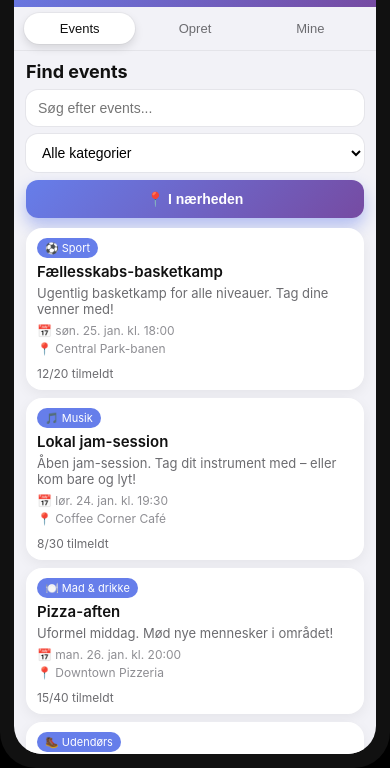
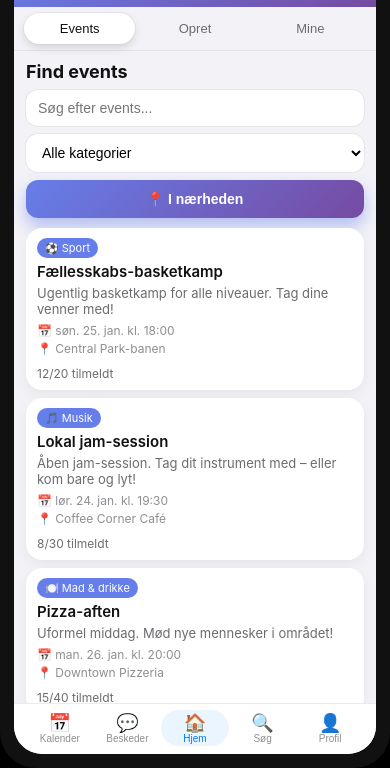
Before and after one commit to Spart4EVER/Projekt-ldrebyrden, a plain HTML site: page app/index-iphone.html in a window 390 px wide. Shown: the part 76-844 px from the top of the page. Drawn offline with Linux system fonts and the light colour scheme.

Commit message:
Enhance iPhone app layout with new tabs for Messages, Search, and Profile; update event tab title to 'Eventkalender' and style bottom navigation bar.

```diff
--- a/app/css/style-iphone.css
+++ b/app/css/style-iphone.css
@@ -84,6 +84,7 @@ body {
     transition: all 0.2s ease;
 }
 
+/*. generic active state is overridden for bottom bar below */
 .tab-btn.active {
     background: #fff;
     color: #111;
@@ -92,6 +93,46 @@ body {
 
 .tab-btn:active {
     transform: scale(0.98);
+}
+
+/* ========== Bottom Tab Bar (Home / Messages / Calendar) ========== */
+.bottom-bar {
+    display: flex;
+    align-items: center;
+    justify-content: space-around;
+    padding: 6px 12px 8px;
+    background: #fff;
+    border-top: 1px solid rgba(0, 0, 0, 0.08);
+}
+
+.bottom-bar .tab-btn {
+    flex: 1;
+    border: none;
+    background: transparent;
+    display: flex;
+    flex-direction: column;
+    align-items: center;
+    justify-content: center;
+    padding: 4px 0 2px;
+    border-radius: 999px;
+    color: #8e8e93;
+    font-size: 11px;
+    gap: 1px;
+    box-shadow: none;
+}
+
+.bottom-bar .tab-btn .icon {
+    font-size: 18px;
+    line-height: 1;
+}
+
+.bottom-bar .tab-btn .label {
+    font-size: 10px;
+}
+
+.bottom-bar .tab-btn.active {
+    color: #007aff;
+    background: rgba(0, 122, 255, 0.08);
 }
 
 /* ========== Main Content ========== */
--- a/app/index-iphone.html
+++ b/app/index-iphone.html
@@ -126,7 +126,7 @@
                 <!-- My Events Tab -->
                 <div id="joined" class="tab-content">
                     <div class="section-header">
-                        <h2>Mine events</h2>
+                        <h2>Eventkalender</h2>
                     </div>
 
                     <div id="joinedEventsList" class="events-grid">
@@ -136,7 +136,66 @@
                         </div>
                     </div>
                 </div>
+
+                <!-- Messages Tab -->
+                <div id="messages" class="tab-content">
+                    <div class="section-header">
+                        <h2>Beskeder</h2>
+                    </div>
+                    <div class="empty-state">
+                        Ingen beskeder endnu. <br>
+                        Du vil se opdateringer fra dine events her.
+                    </div>
+                </div>
+
+                <!-- Search Tab -->
+                <div id="search" class="tab-content">
+                    <div class="section-header">
+                        <h2>Søg</h2>
+                    </div>
+                    <div class="empty-state">
+                        Brug søgefeltet på <strong>Hjem</strong> til at finde events. <br><br>
+                        <button class="btn-primary btn-large" onclick="document.querySelector('.bottom-bar [data-tab=&quot;events&quot;]').click(); setTimeout(() => document.getElementById('searchInput').focus(), 50);">
+                            Gå til søgning
+                        </button>
+                    </div>
+                </div>
+
+                <!-- Profile Tab -->
+                <div id="profile" class="tab-content">
+                    <div class="section-header">
+                        <h2>Min profil</h2>
+                    </div>
+                    <div class="empty-state">
+                        <p><strong>Bruger:</strong> Dig</p>
+                        <p>Her kan du senere se din aktivitet og tilpasse dine præferencer.</p>
+                    </div>
+                </div>
             </main>
+
+            <!-- Bottom Navigation Bar -->
+            <nav class="bottom-bar">
+                <button class="tab-btn bottom-tab-btn" data-tab="joined">
+                    <span class="icon">📅</span>
+                    <span class="label">Kalender</span>
+                </button>
+                <button class="tab-btn bottom-tab-btn" data-tab="messages">
+                    <span class="icon">💬</span>
+                    <span class="label">Beskeder</span>
+                </button>
+                <button class="tab-btn bottom-tab-btn active" data-tab="events">
+                    <span class="icon">🏠</span>
+                    <span class="label">Hjem</span>
+                </button>
+                <button class="tab-btn bottom-tab-btn" data-tab="search">
+                    <span class="icon">🔍</span>
+                    <span class="label">Søg</span>
+                </button>
+                <button class="tab-btn bottom-tab-btn" data-tab="profile">
+                    <span class="icon">👤</span>
+                    <span class="label">Profil</span>
+                </button>
+            </nav>
         </div>
     </div>
 
```
